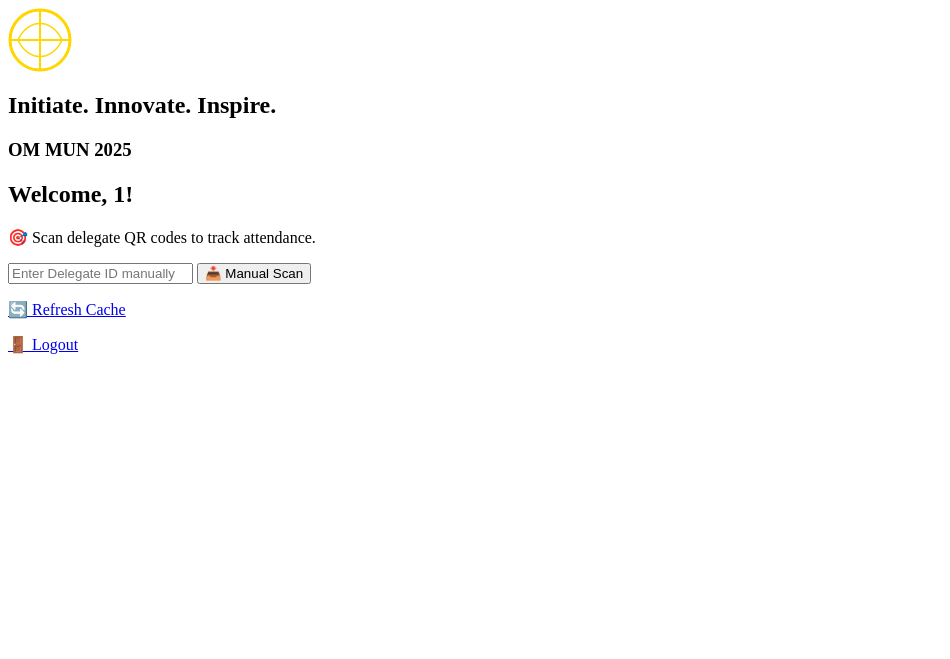
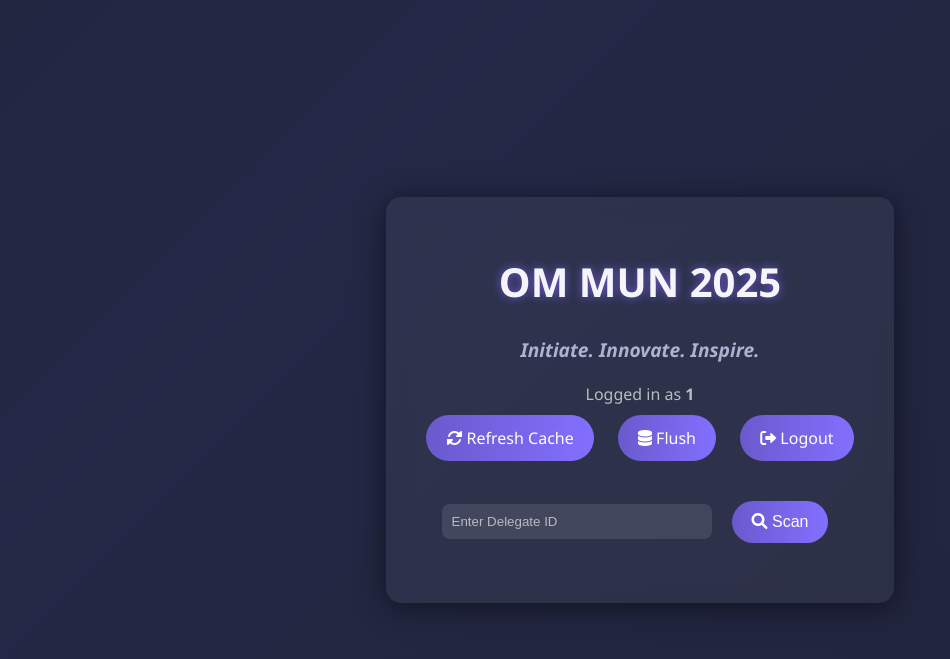
Before and after one commit to alphanumeral-4329/MUN-QRScanner, a Flask app: page / in a window 1280 px wide. Shown: the top 659 px of the page, without its empty margins (0-950 px from the left). Run offline with Flask 3, Linux system fonts and the light colour scheme; the visitor is signed in with stand-in values (Sample User, id 1); parts of the project's set-up code (start-up, migrations or seed data) failed here and were passed over.

Commit message:
Update home.html

```diff
--- a/templates/home.html
+++ b/templates/home.html
@@ -1,62 +1,73 @@
-<main class="home-container">
+<!DOCTYPE html>
+<html lang="en">
+<head>
+    <meta charset="UTF-8">
+    <meta name="viewport" content="width=device-width, initial-scale=1.0">
+    <title>OM MUN 2025 - Dashboard</title>
 
-    <header class="home-header">
-        <div class="globe">
-            <img src="{{ url_for('static', filename='vector-logo.svg') }}" class="globe-vector" alt="Golden Globe">
+    <!-- CSS -->
+    <link rel="stylesheet" href="{{ url_for('static', filename='style.css') }}">
+
+    <!-- Font Awesome -->
+    <link rel="stylesheet" href="https://cdnjs.cloudflare.com/ajax/libs/font-awesome/6.0.0-beta3/css/all.min.css">
+</head>
+<body>
+    <div class="container">
+        <!-- Header -->
+        <div class="event-header">
+            <h1 class="event-name">OM MUN 2025</h1>
+            <h3 class="tagline">Initiate. Innovate. Inspire.</h3>
         </div>
-        <h2 class="tagline">Initiate. Innovate. Inspire.</h2>
-        <h3 class="event-name">OM MUN 2025</h3>
-    </header>
 
-    <section class="home-box">
+        <!-- Top Bar: OC ID, Refresh, Logout -->
+        <div style="margin-bottom: 20px;">
+            <span style="color:#bbb;">Logged in as <strong>{{ oc_id }}</strong></span><br>
+            <a href="{{ url_for('refresh_route') }}" class="button-link"><i class="fas fa-sync-alt"></i> Refresh Cache</a>
+            <a href="{{ url_for('flush_route') }}" class="button-link"><i class="fas fa-database"></i> Flush</a>
+            <a href="{{ url_for('logout') }}" class="button-link"><i class="fas fa-sign-out-alt"></i> Logout</a>
+        </div>
 
+        <!-- Manual Scan -->
+        <form method="POST" action="{{ url_for('manual_scan') }}" class="input-group">
+            <input type="text" name="delegate_id" placeholder="Enter Delegate ID" required>
+            <button type="submit"><i class="fas fa-search"></i> Scan</button>
+        </form>
+
+        <!-- Pending count -->
+        {% if pending_count > 0 %}
+            <p class="flash-message">⚠️ {{ pending_count }} record(s) pending flush.</p>
+        {% endif %}
+
+        <!-- Delegate Details -->
         {% if delegate %}
+        <div class="delegate-card">
+            <h3>Delegate Details</h3>
+            <p><strong>ID:</strong> {{ delegate_id }}</p>
+            <p><strong>Name:</strong> {{ delegate.name }}</p>
+            <p><strong>Country:</strong> {{ delegate.country }}</p>
+            <p><strong>Committee:</strong> {{ delegate.committee }}</p>
+            <p><strong>Portfolio:</strong> {{ delegate.portfolio }}</p>
+            <p><strong>Liability Form:</strong> {{ delegate.liability_form }}</p>
+            <p><strong>Transport Form:</strong> {{ delegate.transport_form }}</p>
+
             {% if delegate.scanned_by %}
-                <p>⁉️ Already registered!</p>
+                <p><strong>✅ Already Registered</strong> by {{ delegate.scanned_by }} at {{ delegate.timestamp }}</p>
             {% else %}
-                <p>✅ Attendance ready to log!</p>
-            {% endif %}
-
-            <dl class="delegate-info">
-                <dt>Name:</dt> <dd>{{ delegate['name'] }}</dd>
-                <dt>Country:</dt> <dd>{{ delegate['country'] }}</dd>
-                <dt>Committee:</dt> <dd>{{ delegate['committee'] }}</dd>
-                <dt>Liability Form:</dt> <dd>{{ delegate['liability_form'] }}</dd>
-                <dt>Transport Form:</dt> <dd>{{ delegate['transport_form'] }}</dd>
-                {% if delegate.scanned_by %}
-                    <dt>Scanned by:</dt> <dd>{{ delegate['scanned_by'] }}</dd>
-                    <dt>Time:</dt> <dd>{{ delegate['timestamp'] }}</dd>
-                {% endif %}
-            </dl>
-
-            {% if not delegate.scanned_by %}
-                <form action="/validate/{{ delegate_id }}" method="POST">
-                    <button type="submit" class="validate-button">✅ Validate Attendance</button>
+                <form method="POST" action="{{ url_for('validate', delegate_id=delegate_id) }}">
+                    <button type="submit"><i class="fas fa-check-circle"></i> Validate</button>
                 </form>
             {% endif %}
-
-        {% else %}
-            <h1>Welcome, {{ oc_id }}!</h1>
-            <p>🎯 Scan delegate QR codes to track attendance.</p>
-
-            <form action="/manual_scan" method="POST" class="manual-form">
-                <input type="text" name="delegate_id" placeholder="Enter Delegate ID manually" required>
-                <button type="submit" class="validate-button">📥 Manual Scan</button>
-            </form>
-
-            <p style="margin-top:15px;">
-                <a href="/refresh_cache" class="validate-button">🔄 Refresh Cache</a>
-            </p>
+        </div>
         {% endif %}
 
-        <div class="actions">
-            {% if pending_count > 0 %}
-                <p>🕒 Pending attendance records: {{ pending_count }}</p>
-                <a href="/flush" class="validate-button">💾 Flush to Sheets</a>
-            {% endif %}
-            <a href="/logout" class="logout-button">🚪 Logout</a>
-        </div>
-
-    </section>
-
-</main>
+        <!-- Flash messages -->
+        {% with messages = get_flashed_messages() %}
+          {% if messages %}
+            {% for msg in messages %}
+              <p class="flash-message">{{ msg }}</p>
+            {% endfor %}
+          {% endif %}
+        {% endwith %}
+    </div>
+</body>
+</html>
```
